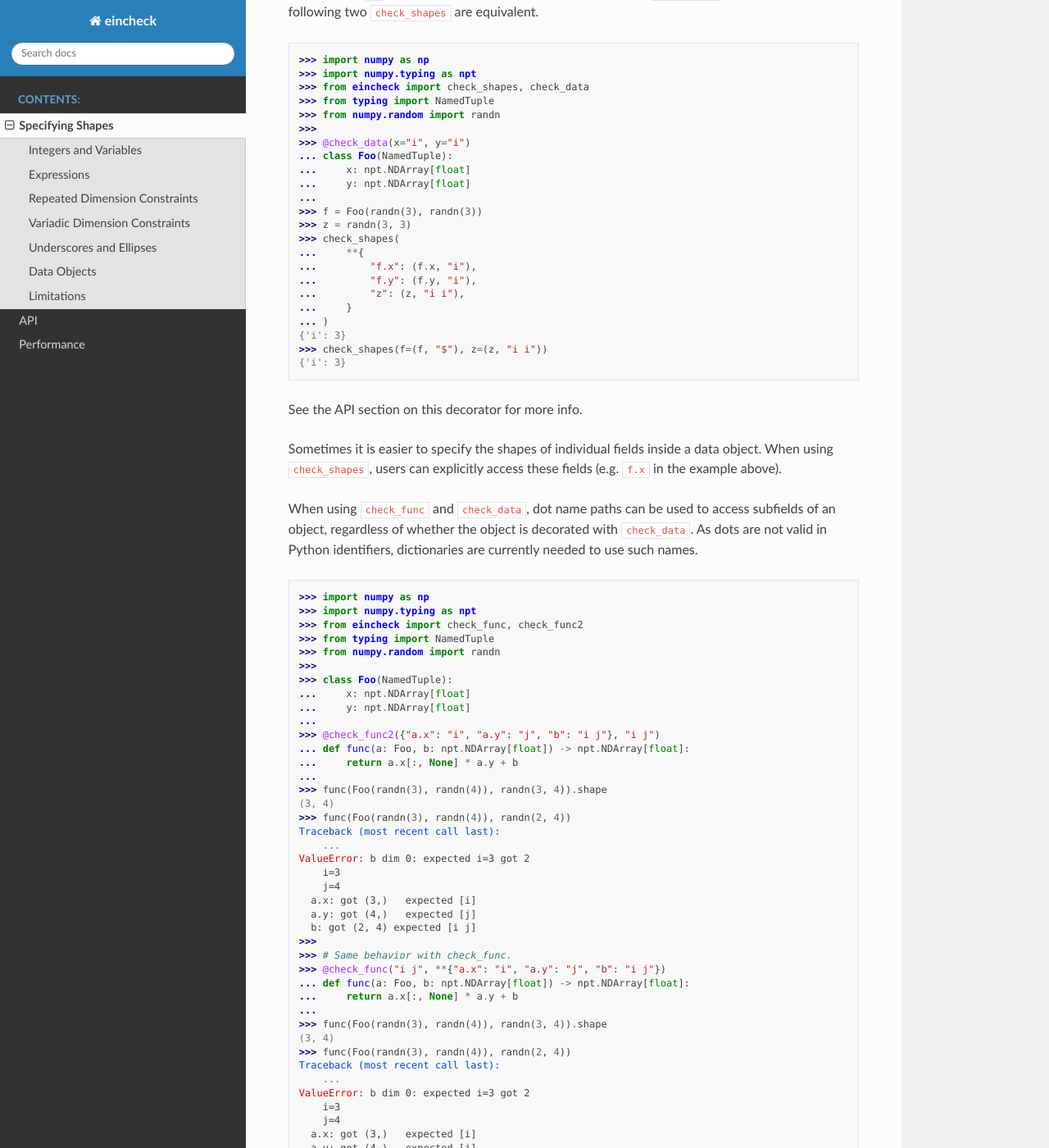
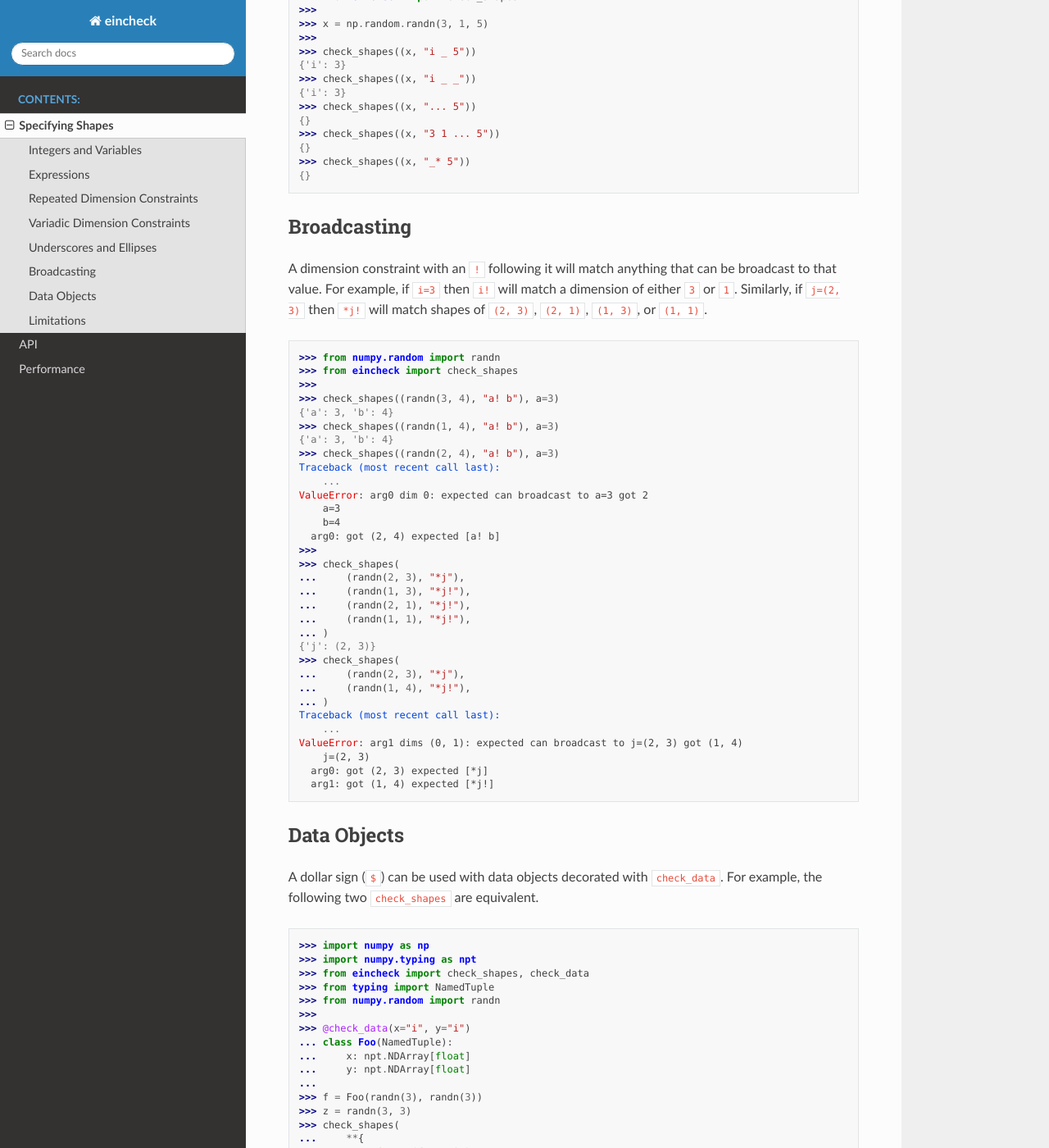
Before and after one commit to EPronovost/eincheck, a Sphinx documentation site: the page built from docs/source/specifying_shapes.rst, in a window 1280 px wide and 1400 px high, scrolled down 4116 px. Shown: the whole window at 82% size. Built offline with Sphinx 7.4.7 and the Read the Docs theme 3.1.0, drawn with Linux system fonts in a browser that asks for light colours; some of the changed text lies outside the part shown.

Commit message:
Support can broadcast to
Adds a new syntax option `!` to say "a shape that can be broadcast to".
For example, if `x = 3` then `x!` will match a dimension of 3 or 1.

```diff
--- a/docs/source/specifying_shapes.rst
+++ b/docs/source/specifying_shapes.rst
@@ -5,6 +5,18 @@ There are several ways to specify a shape constraint (see the ``ShapeArg`` type
 The most common way is a single string with a list of dimension constraints separated by spaces.
 The syntax for shape constraints is a superset of the einstein notation used for ops like ``einsum``.
 The following sections describe this syntax.
+
+.. csv-table:: Syntax Cheat Sheet
+   :header: "Shape Spec", "Section"
+
+    "``2``, ``i``", ":ref:`Integers and Variables`"
+    "``(2 * x)``", ":ref:`Expressions`"
+    "``a*``", ":ref:`Repeated Dimension Constraints`"
+    "``*n``", ":ref:`Variadic Dimension Constraints`"
+    "``_``, ``...``", ":ref:`Underscores and Ellipses`"
+    "``x!``", ":ref:`Broadcasting`"
+    "``$``", ":ref:`Data Objects`"
+
 
 Integers and Variables
 ----------------------
@@ -205,6 +217,48 @@ Repeated underscores (``_*``) is equivalent to an ellipse.
     {}
     >>> check_shapes((x, "_* 5"))
     {}
+
+Broadcasting
+------------
+
+A dimension constraint with an ``!`` following it will match anything that can be broadcast to that value.
+For example, if ``i=3`` then ``i!`` will match a dimension of either ``3`` or ``1``.
+Similarly, if ``j=(2, 3)`` then ``*j!`` will match shapes of ``(2, 3)``, ``(2, 1)``, ``(1, 3)``, or ``(1, 1)``.
+
+.. doctest::
+
+    >>> from numpy.random import randn
+    >>> from eincheck import check_shapes
+    >>>
+    >>> check_shapes((randn(3, 4), "a! b"), a=3)
+    {'a': 3, 'b': 4}
+    >>> check_shapes((randn(1, 4), "a! b"), a=3)
+    {'a': 3, 'b': 4}
+    >>> check_shapes((randn(2, 4), "a! b"), a=3)
+    Traceback (most recent call last):
+        ...
+    ValueError: arg0 dim 0: expected can broadcast to a=3 got 2
+        a=3
+        b=4
+      arg0: got (2, 4) expected [a! b]
+    >>>
+    >>> check_shapes(
+    ...     (randn(2, 3), "*j"),
+    ...     (randn(1, 3), "*j!"),
+    ...     (randn(2, 1), "*j!"),
+    ...     (randn(1, 1), "*j!"),
+    ... )
+    {'j': (2, 3)}
+    >>> check_shapes(
+    ...     (randn(2, 3), "*j"),
+    ...     (randn(1, 4), "*j!"),
+    ... )
+    Traceback (most recent call last):
+        ...
+    ValueError: arg1 dims (0, 1): expected can broadcast to j=(2, 3) got (1, 4)
+        j=(2, 3)
+      arg0: got (2, 3) expected [*j]
+      arg1: got (1, 4) expected [*j!]
 
 
 Data Objects
```
Also changed, not shown: 6 other files.
